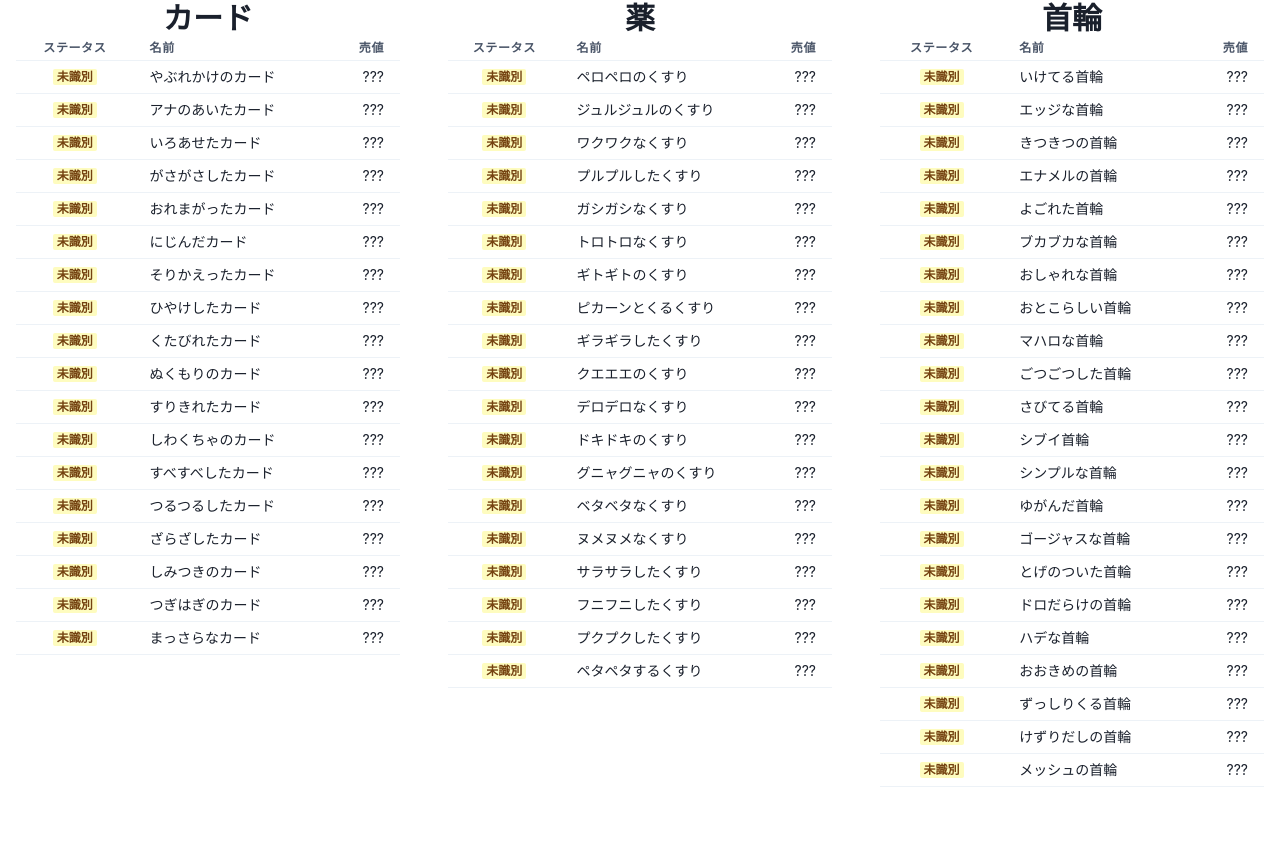
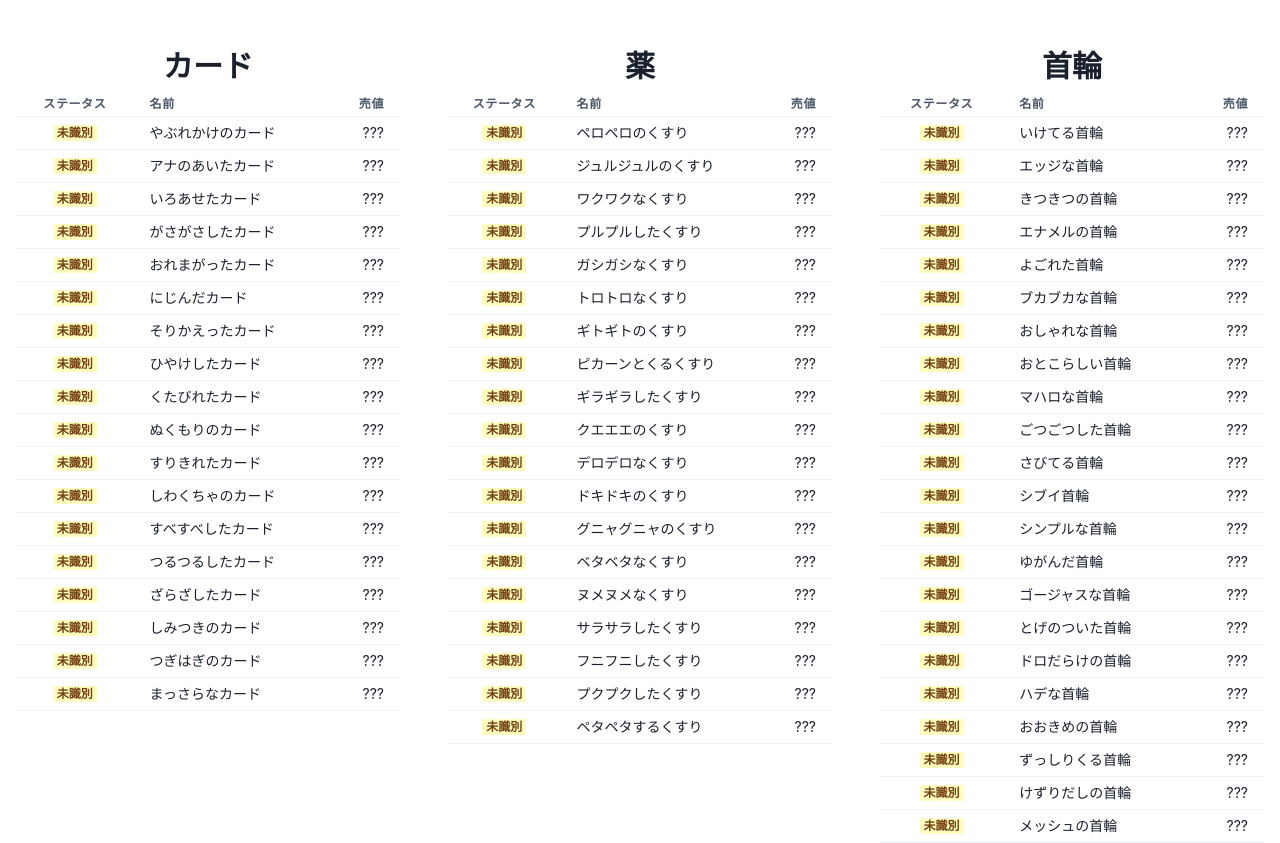
Before and after one commit to mihyaeru21/chocobo2, a React (Create React App) app: page / in a window 1280 px wide. Before the commit the page ends 800 px from the top, so only its background shows below. Built offline with nearby package versions, Linux system fonts and the light colour scheme.

Commit message:
:sparkles: margin

```diff
--- a/src/components/App.tsx
+++ b/src/components/App.tsx
@@ -11,7 +11,7 @@ export default function App() {
   return (
     <ChakraProvider>
       <DispatchContext.Provider value={dispatch}>
-        <Grid templateColumns="1fr 1fr 1fr" gap="4">
+        <Grid templateColumns="1fr 1fr 1fr" gap="4" mt="12">
           <GridItem>
             <ItemList category="card" items={state.cards} />
           </GridItem>
--- a/src/components/EditingModal.tsx
+++ b/src/components/EditingModal.tsx
@@ -7,6 +7,7 @@ import {
   ModalBody,
   ModalCloseButton,
   ModalContent,
+  ModalFooter,
   ModalHeader,
   ModalOverlay,
   Select,
@@ -168,6 +169,7 @@ export default function ItemList({
             </Button>
           </HStack>
         </ModalBody>
+        <ModalFooter></ModalFooter>
       </ModalContent>
     </Modal>
   );
--- a/src/components/ItemList.tsx
+++ b/src/components/ItemList.tsx
@@ -42,7 +42,7 @@ export default function ItemList({ category, items }: Props) {
           {categoryToLabel[category]}
         </Heading>
       </Center>
-      <Table size="sm">
+      <Table size="sm" mt="2">
         <Thead>
           <Tr>
             <Th>
```
